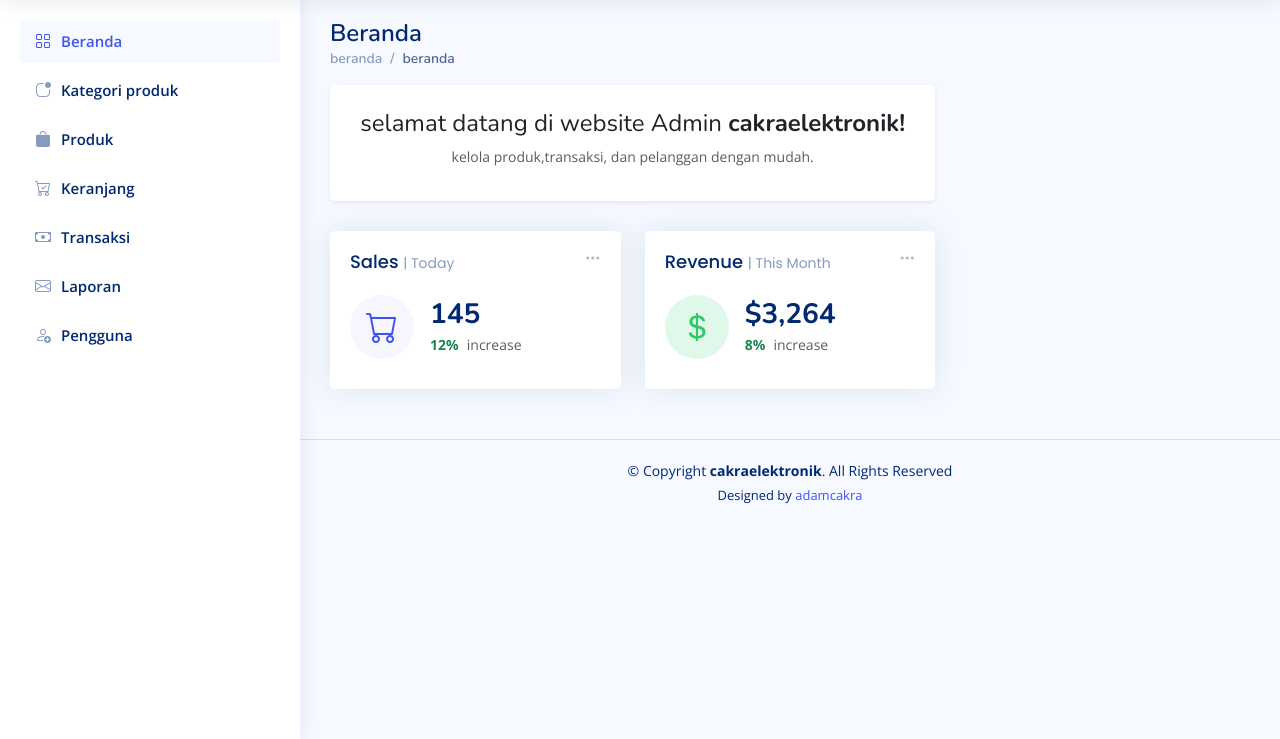
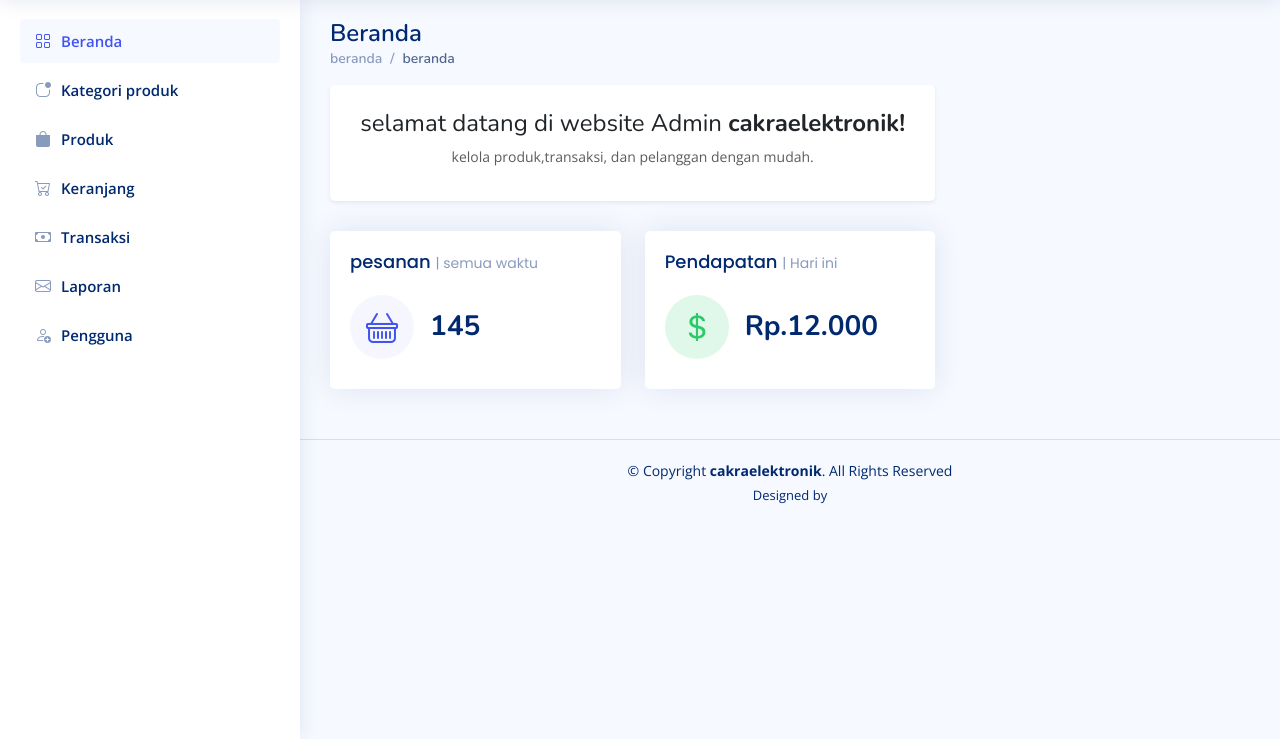
Before and after one commit to adamcakra/cakra-electronics, a PHP site: page / in a window 1280 px wide. Shown: the part 61-800 px from the top of the page. Run offline with PHP 8.4, Linux system fonts and the light colour scheme; some libraries are stand-ins or nearby versions.

Commit message:
mengganti sales card dan revenue card

```diff
--- a/admin/index.php
+++ b/admin/index.php
@@ -177,33 +177,23 @@
               </div>
             </div>
             <!-- end welcome card -->
-            <!-- Sales Card -->
+
+            <!-- pesanan -->
             <div class="col-xxl-4 col-md-6">
               <div class="card info-card sales-card">
 
-                <div class="filter">
-                  <a class="icon" href="#" data-bs-toggle="dropdown"><i class="bi bi-three-dots"></i></a>
-                  <ul class="dropdown-menu dropdown-menu-end dropdown-menu-arrow">
-                    <li class="dropdown-header text-start">
-                      <h6>Filter</h6>
-                    </li>
 
-                    <li><a class="dropdown-item" href="#">Today</a></li>
-                    <li><a class="dropdown-item" href="#">This Month</a></li>
-                    <li><a class="dropdown-item" href="#">This Year</a></li>
-                  </ul>
-                </div>
 
                 <div class="card-body">
-                  <h5 class="card-title">Sales <span>| Today</span></h5>
+                  <h5 class="card-title">pesanan <span>| semua waktu</span></h5>
 
                   <div class="d-flex align-items-center">
                     <div class="card-icon rounded-circle d-flex align-items-center justify-content-center">
-                      <i class="bi bi-cart"></i>
+                      <i class="bi bi-basket"></i>
                     </div>
                     <div class="ps-3">
                       <h6>145</h6>
-                      <span class="text-success small pt-1 fw-bold">12%</span> <span class="text-muted small pt-2 ps-1">increase</span>
+
 
                     </div>
                   </div>
@@ -212,33 +202,20 @@
               </div>
             </div><!-- End Sales Card -->
 
-            <!-- Revenue Card -->
+            <!-- pendapatan -->
             <div class="col-xxl-4 col-md-6">
               <div class="card info-card revenue-card">
 
-                <div class="filter">
-                  <a class="icon" href="#" data-bs-toggle="dropdown"><i class="bi bi-three-dots"></i></a>
-                  <ul class="dropdown-menu dropdown-menu-end dropdown-menu-arrow">
-                    <li class="dropdown-header text-start">
-                      <h6>Filter</h6>
-                    </li>
-
-                    <li><a class="dropdown-item" href="#">Today</a></li>
-                    <li><a class="dropdown-item" href="#">This Month</a></li>
-                    <li><a class="dropdown-item" href="#">This Year</a></li>
-                  </ul>
-                </div>
-
                 <div class="card-body">
-                  <h5 class="card-title">Revenue <span>| This Month</span></h5>
+                  <h5 class="card-title">Pendapatan <span>| Hari ini</span></h5>
 
                   <div class="d-flex align-items-center">
                     <div class="card-icon rounded-circle d-flex align-items-center justify-content-center">
                       <i class="bi bi-currency-dollar"></i>
                     </div>
                     <div class="ps-3">
-                      <h6>$3,264</h6>
-                      <span class="text-success small pt-1 fw-bold">8%</span> <span class="text-muted small pt-2 ps-1">increase</span>
+                      <h6>Rp.12.000</h6>
+
 
                     </div>
                   </div>
@@ -266,7 +243,7 @@
       <!-- You can delete the links only if you purchased the pro version. -->
       <!-- Licensing information: https://bootstrapmade.com/license/ -->
       <!-- Purchase the pro version with working PHP/AJAX contact form: https://bootstrapmade.com/nice-admin-bootstrap-admin-html-template/ -->
-      Designed by <a href="https://instagram.com/cakraprama/" target ="_blank">adamcakra</a>
+      Designed by <a href="https://instagram.com/cakraprama/" target ="_<>adamcakra</a>
     </div>
   </footer><!-- End Footer -->
 
```
